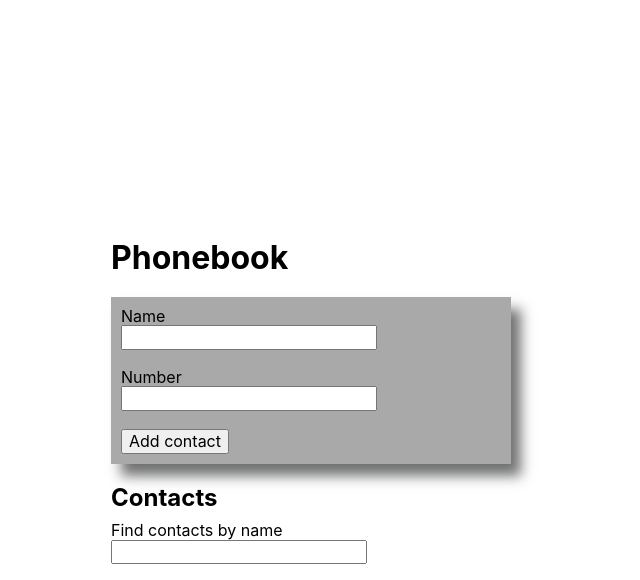
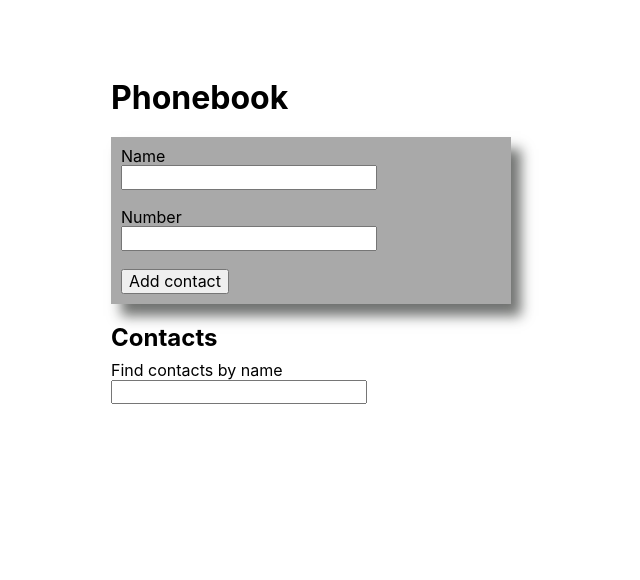
Before and after one commit to Luidmyla007/goit-react-hw-02-phonebook, a React (Create React App) app: page / in a window 1280 px wide. Shown: the top 580 px of the page, without its empty margins (329-969 px from the left). Built offline with nearby package versions, Linux system fonts and the light colour scheme.

Commit message:
try to fix

```diff
--- a/src/components/App.jsx
+++ b/src/components/App.jsx
@@ -19,7 +19,8 @@ export class App extends Component {
       contact => contact.name.toLocaleLowerCase() === NewContact.name.toLocaleLowerCase()
     );
       if (includesName) {
-      return alert(`${NewContact.name} is already in contacts.`);
+        return alert(`${NewContact.name} is already in contacts.`);
+
       } else {
        let myContact = { id: nanoid(), name: NewContact.name, number: NewContact.number };
       this.setState(prevState => ({
--- a/src/components/App.module.css
+++ b/src/components/App.module.css
@@ -2,7 +2,7 @@
     padding: 50px;
     background: #FFFFFF;
     position: fixed;
-    top: 50%;
+    top: 30%;
     left: 50%;
     -webkit-transform: translate(-50%, -50%);
     -ms-transform: translate(-50%, -50%);
```
